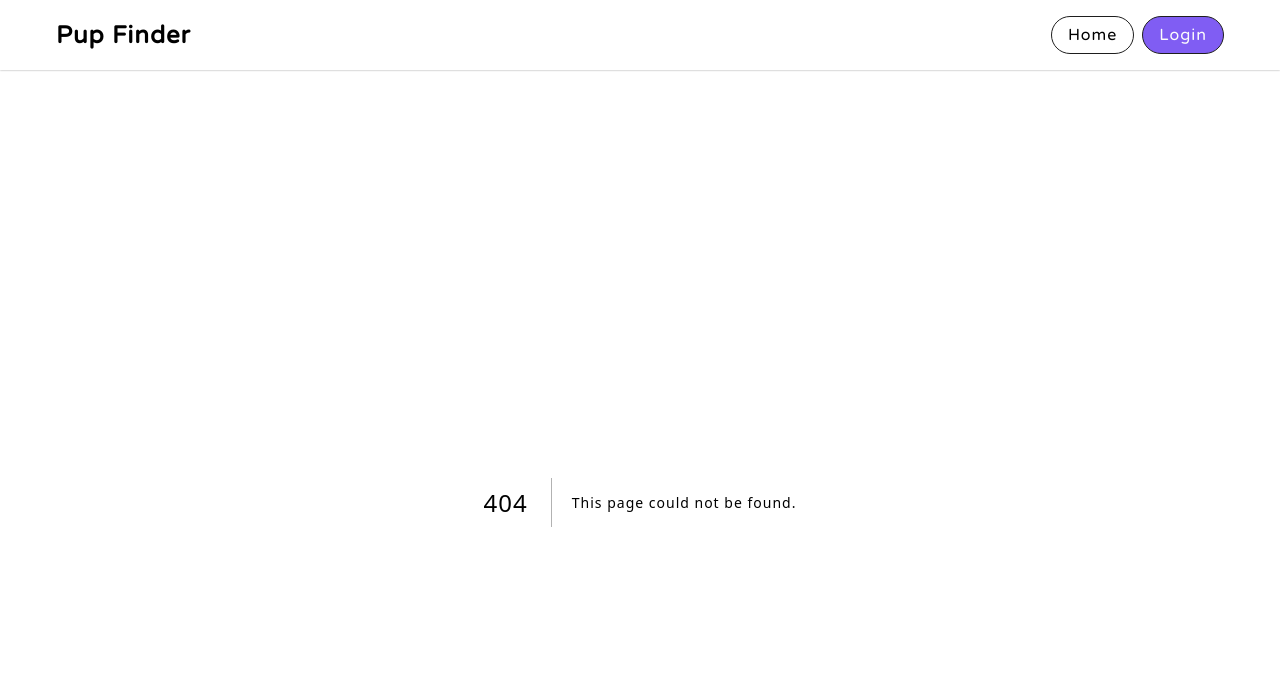
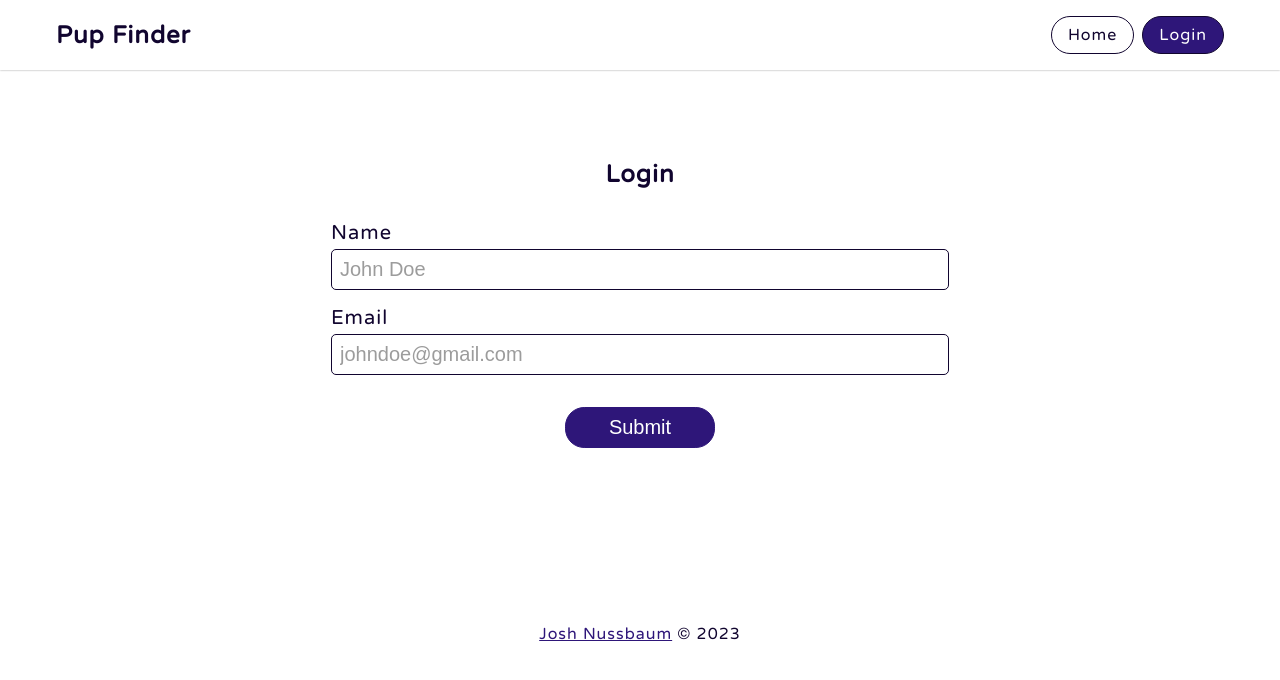
Before and after one commit to joshnussbaum89/fetch-frontend-take-home, a Next.js app: page /login in a window 1280 px wide. Before the commit this address had no page. Shown: the top 680 px of the page. Built offline with nearby package versions, Linux system fonts and the light colour scheme.

Commit message:
re-direct to home page on successful login, add footer, styling

```diff
--- a/src/components/Global/Header/Header.module.css
+++ b/src/components/Global/Header/Header.module.css
@@ -1,4 +1,11 @@
 .header {
+  position: fixed;
+  top: 0;
+  width: 100%;
+  z-index: 100;
+  display: flex;
+  align-items: center;
+  justify-content: center;
   -webkit-backdrop-filter: saturate(180%) blur(5px);
   backdrop-filter: saturate(180%) blur(5px);
   box-shadow: 0 0 2px var(--color-grey);
@@ -8,7 +15,6 @@
   display: flex;
   align-items: center;
   justify-content: space-between;
-  margin: 0 auto 2rem;
   width: 100%;
   max-width: var(--site-max-width);
   padding: 1rem;
--- /dev/null
+++ b/src/components/Global/Layout/Layout.module.css
@@ -0,0 +1,22 @@
+.mainContent {
+  display: flex;
+  flex-direction: column;
+  align-items: center;
+  margin: 10rem 0;
+}
+
+.footer {
+  width: 100%;
+  padding: 1rem;
+  text-align: center;
+}
+
+.footer a {
+  text-decoration: underline;
+  color: var(--color-purple);
+}
+
+.footer a:hover {
+  text-decoration: none;
+  color: var(--color-light-purple);
+}
--- a/src/components/Global/Layout/Layout.tsx
+++ b/src/components/Global/Layout/Layout.tsx
@@ -1,10 +1,19 @@
 import Header from '../Header/Header'
+import styles from './Layout.module.css'
 
 export default function Layout({ children }: React.PropsWithChildren<{}>) {
   return (
     <>
       <Header />
-      <main>{children}</main>
+      <main className={styles.mainContent}>{children}</main>
+      <footer className={styles.footer}>
+        <p>
+          <a href="https://joshnussbaum.io" target="_blank">
+            Josh Nussbaum
+          </a>{' '}
+          © {new Date().getFullYear()}
+        </p>
+      </footer>
     </>
   )
 }
--- a/src/components/Global/LoginForm/LoginForm.module.css
+++ b/src/components/Global/LoginForm/LoginForm.module.css
@@ -1,8 +1,9 @@
 .form {
   display: flex;
   flex-direction: column;
-  max-width: 750px;
-  margin: 0 auto 2rem;
+  width: 100%;
+  max-width: 650px;
+  margin: 0 auto;
   padding: 0 1rem;
   font-size: var(--size-small);
 }
@@ -36,12 +37,12 @@
 .form button {
   display: inline-block;
   width: 100%;
-  max-width: 175px;
+  max-width: 150px;
   margin: 0 auto;
   padding: 0.5rem 1rem;
-  border: 1px solid var(--color-black);
-  background-color: var(--color-black);
+  border: 1px solid var(--color-purple);
   color: var(--color-white);
+  background-color: var(--color-purple);
   border-radius: 1.2rem;
   transition: var(--transition-normal);
   cursor: pointer;
--- a/src/components/Global/LoginForm/LoginForm.tsx
+++ b/src/components/Global/LoginForm/LoginForm.tsx
@@ -1,5 +1,6 @@
 import { useState } from 'react'
 import { useAuth } from '@/hooks/useAuth'
+import { useRouter } from 'next/router'
 import SectionHeader from '../SectionHeader/SectionHeader'
 import styles from './LoginForm.module.css'
 
@@ -14,13 +15,17 @@ export default function LoginForm() {
   const [name, setName] = useState('')
   const [email, setEmail] = useState('')
 
-  // Get login function and isLoggedIn state from useAuth hook
+  // Get auth context
   const auth = useAuth() as AuthProps
+  const router = useRouter()
 
-  // Submit form
-  const handleSubmit = (event: React.FormEvent<EventTarget>) => {
+  // Login user and redirect to home page
+  const handleSubmit = async (event: React.FormEvent<EventTarget>) => {
     event.preventDefault()
-    auth.login(name, email)
+
+    await auth.login(name, email).then(() => {
+      router.push('/')
+    })
   }
 
   // Handle name changes
@@ -38,8 +43,8 @@ export default function LoginForm() {
       <form className={styles.form} onSubmit={handleSubmit}>
         <label htmlFor="name">Name</label>
         <input
+          id="name"
           type="text"
-          id="name"
           value={name}
           placeholder="John Doe"
           onChange={handleNameChange}
@@ -47,8 +52,8 @@ export default function LoginForm() {
         />
         <label htmlFor="email">Email</label>
         <input
+          id="email"
           type="email"
-          id="email"
           value={email}
           placeholder="johndoe@gmail.com"
           onChange={handleEmailChange}
--- a/src/components/Global/Navigation/Navigation.tsx
+++ b/src/components/Global/Navigation/Navigation.tsx
@@ -20,12 +20,11 @@ export default function Navigation() {
           </Link>
         </li>
         <li className={styles.login}>
-          {!auth.isLoggedIn && (
+          {!auth.isLoggedIn ? (
             <Link className="fetch-cta" href="/login">
               Login
             </Link>
-          )}
-          {auth.isLoggedIn && (
+          ) : (
             <Link className="fetch-cta" href="/" onClick={() => auth.logout()}>
               Logout
             </Link>
--- a/src/hooks/useAuth.tsx
+++ b/src/hooks/useAuth.tsx
@@ -7,7 +7,7 @@ export function AuthProvider({ children }: React.PropsWithChildren<{}>) {
   return <authContext.Provider value={auth}>{children}</authContext.Provider>
 }
 
-export const useAuth = () => {
+export function useAuth() {
   return useContext(authContext)
 }
 
@@ -46,7 +46,6 @@ function useProvideAuth() {
     const URL = 'https://frontend-take-home-service.fetch.com/auth/logout'
     const API_KEY =
       'eyJhbGciOiJIUzI1NiIsInR5cCI6IkpXVCJ9.eyJpYXQiOjE2NzgzMDU2MTF9.Ky49nXH6qgHJQ0CBsZGYsP7_Is2am3u5j3RAdEl457s'
-
     const options = {
       method: 'POST',
       headers: {
--- /dev/null
+++ b/src/pages/login.tsx
@@ -0,0 +1,20 @@
+import LoginForm from '@/components/Global/LoginForm/LoginForm'
+import SectionHeader from '@/components/Global/SectionHeader/SectionHeader'
+import { useAuth } from '@/hooks/useAuth'
+
+interface AuthProps {
+  login: Function
+  logout: Function
+  isLoggedIn: boolean
+}
+
+export default function Login() {
+  const auth = useAuth() as AuthProps
+
+  return (
+    <>
+      {!auth.isLoggedIn && <LoginForm />}
+      {auth.isLoggedIn && <SectionHeader text="Logged In!" />}
+    </>
+  )
+}
--- /dev/null
+++ b/src/styles/Home.module.css
@@ -0,0 +1,4 @@
+.login {
+  color: var(--color-white);
+  background-color: var(--color-purple);
+}
--- a/src/styles/globals.css
+++ b/src/styles/globals.css
@@ -8,11 +8,14 @@
   --size-extra-large: 3rem;
   --size-mega-large: 4rem;
 
-  --color-black: #1e1e1e;
-  --color-white: #fcfcfc;
+  --color-black: #11052f;
+  --color-white: #ffffff;
   --color-white-transparent: #fcfcfcee;
   --color-grey: #9c9c9c;
-  --color-purple: #805df3;
+  --color-purple: #2e1679;
+  --color-light-purple: #a47ad1;
+  --color-yellow: #ffb251;
+  --color-light-yellow: #ffc051;
 
   --transition-normal: all 0.3s ease-in-out;
 
@@ -31,7 +34,6 @@ body {
 }
 
 body {
-  font-family: 'Outfit', sans-serif;
   -webkit-font-smoothing: antialiased;
   -moz-osx-font-smoothing: grayscale;
   letter-spacing: 1px;
```
Also changed, not shown: src/pages/index.tsx (+16 -3 lines).
